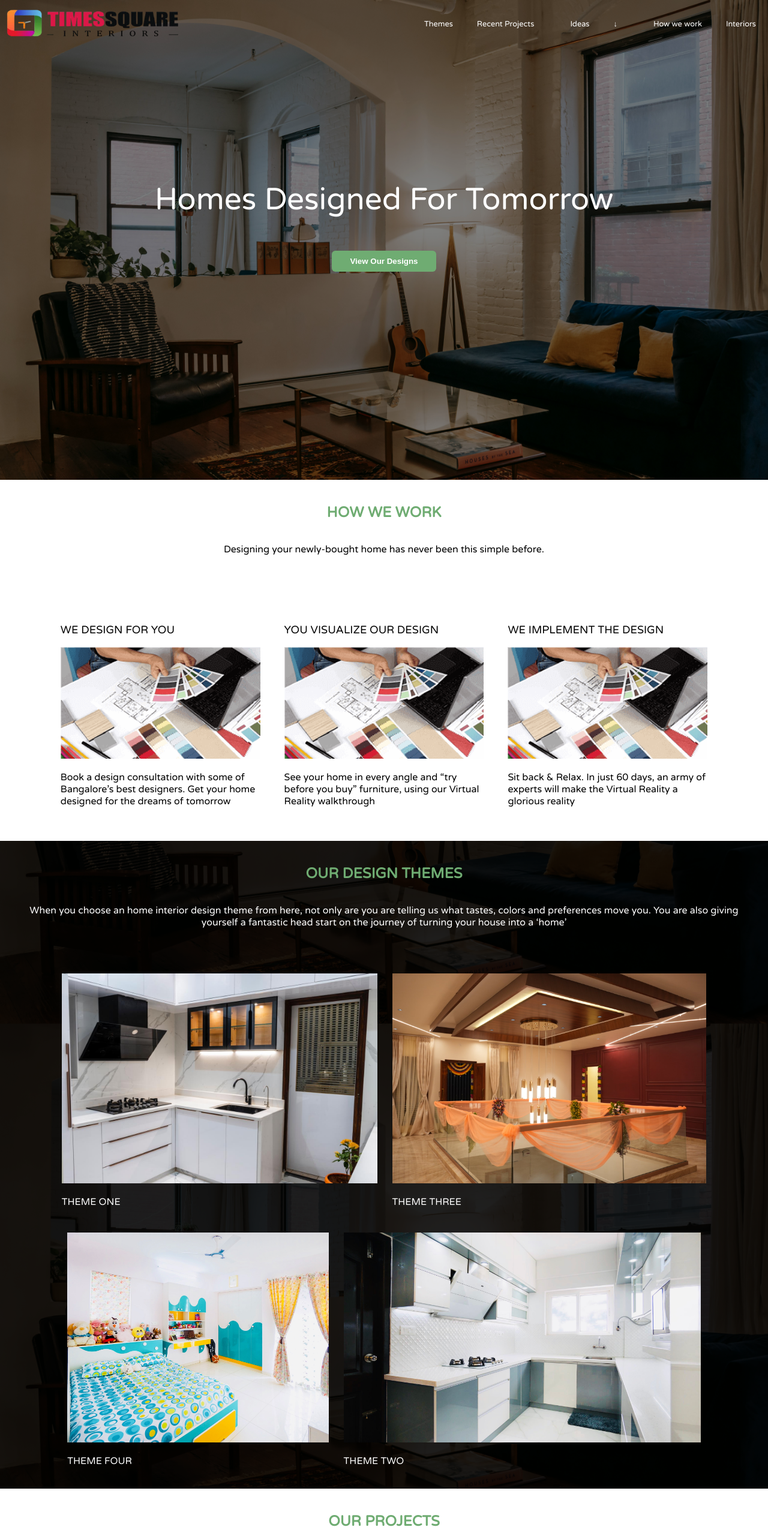
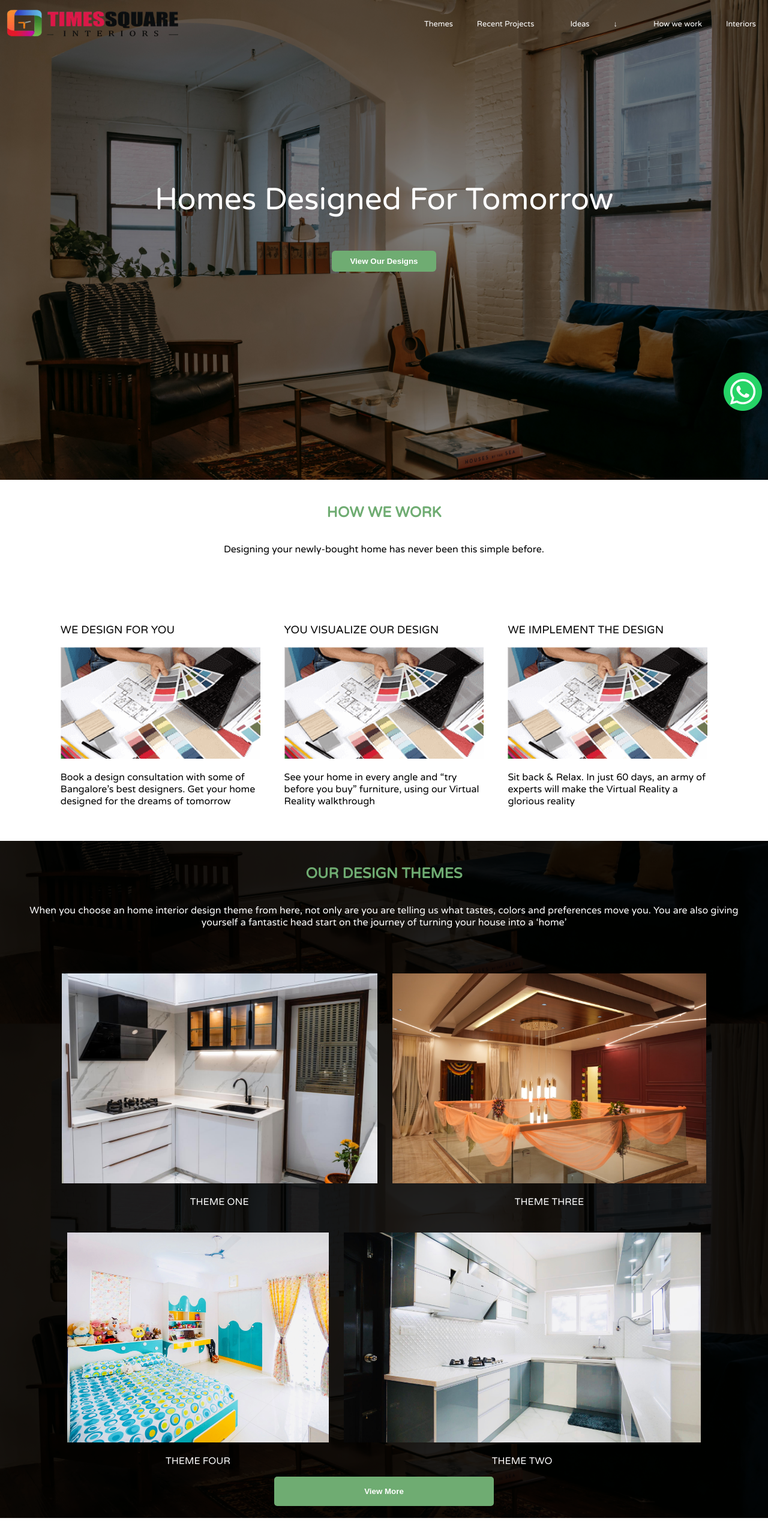
Before and after one commit to prudhvikaranam/timesSquare-interiors, a React (Create React App) app: page / in a window 1280 px wide. Shown: the top 2566 px of the page at 60% size. Built offline with nearby package versions, Linux system fonts and the light colour scheme.

Commit message:
adding whats app

```diff
--- a/src/App.js
+++ b/src/App.js
@@ -10,6 +10,7 @@ import user2 from './assets/images/user2.png'
 import project_1_2 from './assets/images/project_1_2.JPG';
 import project_1_3 from './assets/images/project_1_3.JPG';
 import whyus from './assets/images/whyus.png';
+import whatsApp from './assets/images/whatsApp.png';
 
 
 
@@ -21,6 +22,20 @@ function App() {
       {/* Home and Landing page */}
       <div className="home-container">
         <Header />
+
+
+
+
+        <div className='whats-app-us'>
+
+
+          <a href="https://api.whatsapp.com/send?phone=8884615822" target='_blank' class="float">
+            <img src={whatsApp} alt='' className='whatsApp' />
+          </a>
+
+
+
+        </div>
       </div>
 
 
@@ -80,6 +95,11 @@ function App() {
             <img src={theme2} alt='we-design' />
             <p className='theme-heading'>THEME TWO</p>
           </div>
+        </div>
+
+
+        <div className='view-more'>
+          <button>View More</button>
         </div>
       </div>
 
@@ -157,6 +177,10 @@ function App() {
           </div>
         </div>
 
+
+        <div className='view-more'>
+          <button>View More</button>
+        </div>
 
       </div>
 
--- a/src/index.css
+++ b/src/index.css
@@ -265,6 +265,7 @@ h1 {
 .theme-container {
   min-width: 34%;
   max-width: 48%;
+  text-align: center;
 }
 
 .theme-container img {
@@ -412,7 +413,8 @@ h1 {
   flex-wrap: wrap;
 }
 
-.location-address .address, .map {
+.location-address .address,
+.map {
   width: 40%;
 }
 
@@ -493,16 +495,46 @@ h1 {
     padding: 0px 30px 0px 5px;
   }
 
-  .location-address{
+  .location-address {
     flex-direction: column;
   }
 
-  .location-address .address, .map {
+  .location-address .address,
+  .map {
     width: 100%;
   }
 
 }
 
+.view-more {
+  text-align: center;
+}
+
+.view-more button {
+  padding: 17px 150px;
+  background: #6fac72;
+  border: none;
+  border-radius: 5px;
+  color: white;
+  font-weight: 700;
+}
+
+
+.whats-app-us {
+  display: flex;
+  justify-content: end;
+  position: fixed;
+  bottom: 100px;
+  right: 0px;
+  text-align: end;
+}
+
+
+.whatsApp {
+  padding: 10px;
+  min-width: 10%;
+  max-width: 12%;
+}
 
 @media (min-width: 1025px) {
 
```
Also changed, not shown: src/assets/images/whatsApp.png (added).
